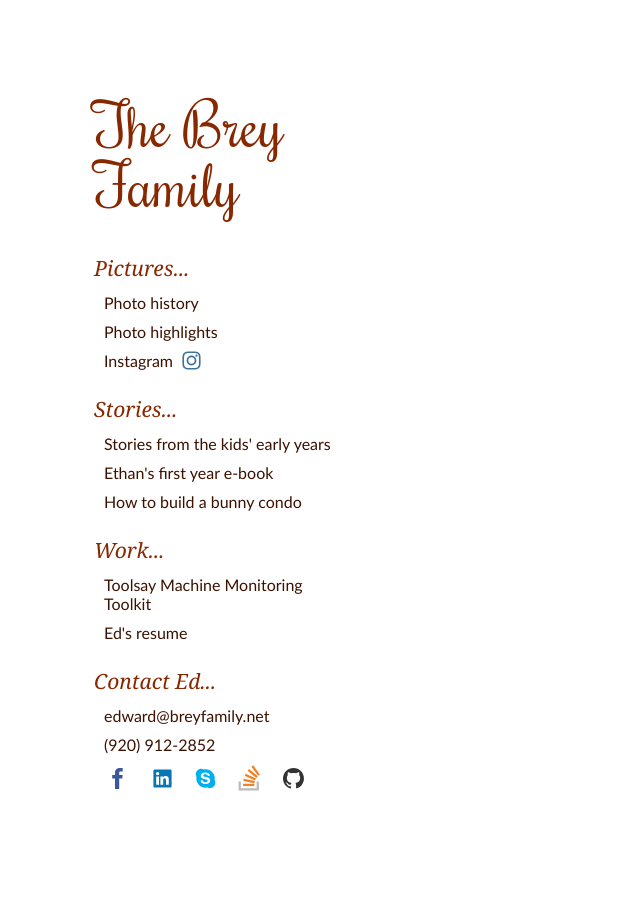
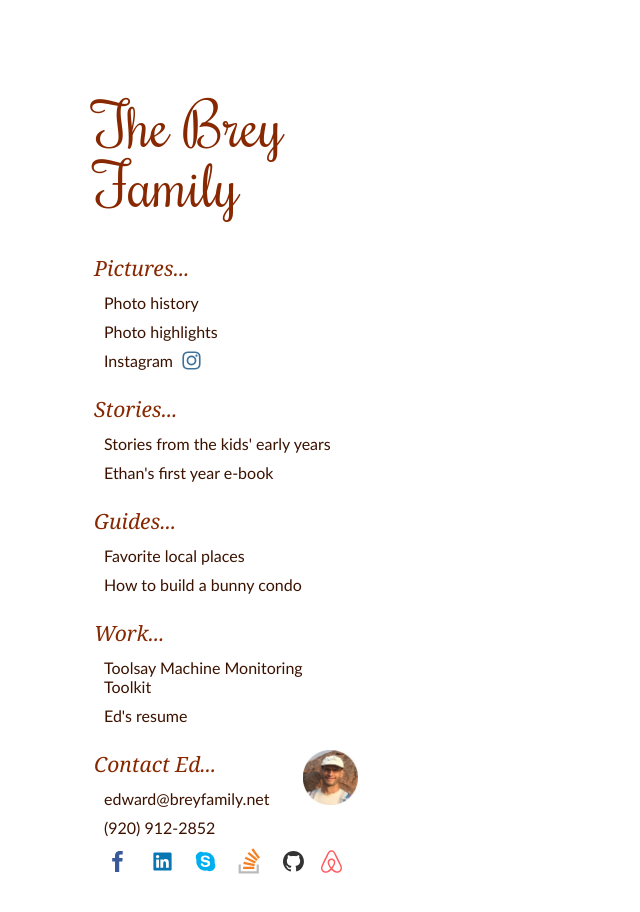
Before and after one commit to breyed/breyed.github.com, a plain HTML site: page index.html in a window 1280 px wide. Shown: the whole page, without its empty margins (0-640 px from the left). Drawn offline with Linux system fonts and the light colour scheme; a web font is replaced by a local one.

Commit message:
Add favorite local places.

```diff
--- a/Site.css
+++ b/Site.css
@@ -46,7 +46,7 @@ a {
 	text-decoration: none;
 	color: #993300;
 }
-header nav p {
+header nav p, header nav img {
 	margin: 20px 0 6px 0;
 	font-size: 21px;
 	color: #872800;
--- a/index.html
+++ b/index.html
@@ -27,12 +27,16 @@
 			<p>Stories...</p>
 			<ul><li><a href="https://early-years.breyfamily.net">Stories from the kids' early years</a></li></ul>
 			<ul><li><a href="ethan-firsts.pdf">Ethan's first year e-book</a></li></ul>
+
+			<p>Guides...</p>
+			<ul><li><a href="https://www.airbnb.com/s/guidebooks?refinement_paths%5B%5D=%2Fguidebooks%2F367700">Favorite local places</a></li></ul>
 			<ul><li><a href="bunnycage">How to build a bunny condo</a></li></ul>
 
 			<p>Work...</p>
 			<ul><li><a href="https://toolsay.com">Toolsay Machine Monitoring Toolkit</a></li></ul>
 			<ul><li><a href="https://stackoverflow.com/cv/edwardbrey">Ed's resume</a></li></ul>
 
+			<img style="float:right; width: 55px" src="images/Ed.jpg">
 			<p>Contact Ed...</p>
 			<ul><li><a href="mailto:edward@breyfamily.net">edward@breyfamily.net</a></li></ul>
 			<ul><li><a href="tel:+19209122852">(920) 912-2852</a></li></ul>
@@ -41,7 +45,8 @@
 				<a href="https://www.linkedin.com/in/edwardbrey/"><svg viewBox="0 0 50 50"><path style="fill:#0976b4" d="M36.1 12H13.9c-1.1 0-1.9.8-1.9 1.9v22.2c0 1 .9 1.9 1.9 1.9h22.2c1.1 0 1.9-.8 1.9-1.9V13.9c0-1.1-.9-1.9-1.9-1.9zM20 34h-4V22h4v12zm-2-13.6c-1.3 0-2.4-1.1-2.4-2.4 0-1.3 1.1-2.4 2.4-2.4 1.3 0 2.4 1.1 2.4 2.4 0 1.3-1.1 2.4-2.4 2.4zM34 34h-4v-6c0-1.6-.4-3.2-2-3.2s-2 1.6-2 3.2v6h-4V22h4v1.4h.2c.5-1 1.8-1.8 3.3-1.8 3.7 0 4.5 2.4 4.5 5.4v7z"></path></svg></a>
 				<a href="skype:edward.brey?call"><svg viewBox="0 0 50 50"><path style="fill:#00aff0" d="M38 27.3c.1-.8.2-1.6.2-2.4 0-1.8-.3-3.5-1-5.1-.7-1.6-1.6-3-2.8-4.2-1.2-1.2-2.6-2.2-4.2-2.8-1.6-.7-3.4-1-5.1-1-.8 0-1.7.1-2.5.2-1.1-.6-2.4-.9-3.7-.9-2.1 0-4.1.8-5.5 2.3-1.5 1.5-2.3 3.4-2.3 5.5 0 1.3.3 2.6 1 3.8-.1.7-.2 1.5-.2 2.3 0 1.8.3 3.5 1 5.1.7 1.6 1.6 3 2.8 4.2 1.2 1.2 2.6 2.2 4.2 2.8 1.6.7 3.4 1 5.1 1 .8 0 1.6-.1 2.3-.2 1.2.7 2.5 1 3.9 1 2.1 0 4.1-.8 5.5-2.3 1.5-1.5 2.3-3.4 2.3-5.5 0-1.3-.3-2.6-1-3.8zM25.1 33c-4.7 0-6.8-2.3-6.8-4 0-.9.7-1.5 1.6-1.5 2 0 1.5 2.9 5.2 2.9 1.9 0 3-1 3-2.1 0-.6-.3-1.4-1.6-1.7l-4.2-1c-3.4-.8-4-2.7-4-4.4 0-3.6 3.3-4.9 6.5-4.9 2.9 0 6.3 1.6 6.3 3.7 0 .9-.8 1.4-1.7 1.4-1.7 0-1.4-2.4-4.9-2.4-1.7 0-2.7.8-2.7 1.9 0 1.1 1.4 1.5 2.5 1.7l3.1.7c3.4.8 4.2 2.7 4.2 4.6.1 2.9-2.1 5.1-6.5 5.1z"></path></svg></a>
 				<a href="https://stackoverflow.com/users/145173/edward-brey"><svg viewBox="0 0 120 120"><path style="fill:#bcbbbb" d="M84.4 93.8V70.6h7.7v30.9H22.6V70.6h7.7v23.2z"/><path style="fill:#f48023" d="M38.8 68.4l37.8 7.9 1.6-7.6-37.8-7.9-1.6 7.6zm5-18l35 16.3 3.2-7-35-16.4-3.2 7.1zm9.7-17.2l29.7 24.7 4.9-5.9-29.7-24.7-4.9 5.9zm19.2-18.3l-6.2 4.6 23 31 6.2-4.6-23-31zM38 86h38.6v-7.7H38V86z"/></svg></a>
-				<a href="https://github.com/breyed"><svg viewBox="0 0 50 50"><svg viewBox="0 0 50 50"><path style="fill:#333" fill-rule="evenodd" clip-rule="evenodd" d="M25 10c-8.3 0-15 6.7-15 15 0 6.6 4.3 12.2 10.3 14.2.8.1 1-.3 1-.7v-2.6c-4.2.9-5.1-2-5.1-2-.7-1.7-1.7-2.2-1.7-2.2-1.4-.9.1-.9.1-.9 1.5.1 2.3 1.5 2.3 1.5 1.3 2.3 3.5 1.6 4.4 1.2.1-1 .5-1.6 1-2-3.3-.4-6.8-1.7-6.8-7.4 0-1.6.6-3 1.5-4-.2-.4-.7-1.9.1-4 0 0 1.3-.4 4.1 1.5 1.2-.3 2.5-.5 3.8-.5 1.3 0 2.6.2 3.8.5 2.9-1.9 4.1-1.5 4.1-1.5.8 2.1.3 3.6.1 4 1 1 1.5 2.4 1.5 4 0 5.8-3.5 7-6.8 7.4.5.5 1 1.4 1 2.8v4.1c0 .4.3.9 1 .7 6-2 10.2-7.6 10.2-14.2C40 16.7 33.3 10 25 10z"></path></svg></a>
+				<a href="https://github.com/breyed"><svg viewBox="0 0 50 50"><path style="fill:#333" fill-rule="evenodd" clip-rule="evenodd" d="M25 10c-8.3 0-15 6.7-15 15 0 6.6 4.3 12.2 10.3 14.2.8.1 1-.3 1-.7v-2.6c-4.2.9-5.1-2-5.1-2-.7-1.7-1.7-2.2-1.7-2.2-1.4-.9.1-.9.1-.9 1.5.1 2.3 1.5 2.3 1.5 1.3 2.3 3.5 1.6 4.4 1.2.1-1 .5-1.6 1-2-3.3-.4-6.8-1.7-6.8-7.4 0-1.6.6-3 1.5-4-.2-.4-.7-1.9.1-4 0 0 1.3-.4 4.1 1.5 1.2-.3 2.5-.5 3.8-.5 1.3 0 2.6.2 3.8.5 2.9-1.9 4.1-1.5 4.1-1.5.8 2.1.3 3.6.1 4 1 1 1.5 2.4 1.5 4 0 5.8-3.5 7-6.8 7.4.5.5 1 1.4 1 2.8v4.1c0 .4.3.9 1 .7 6-2 10.2-7.6 10.2-14.2C40 16.7 33.3 10 25 10z"></path></svg></a>
+				<a href="https://www.airbnb.com/users/show/5516056"><svg viewBox="0 0 1000 1000" style="width:25px"><path style="fill:#FF5A5F" d="m499.3 736.7c-51-64-81-120.1-91-168.1-10-39-6-70 11-93 18-27 45-40 80-40s62 13 80 40c17 23 21 54 11 93-11 49-41 105-91 168.1zm362.2 43c-7 47-39 86-83 105-85 37-169.1-22-241.1-102 119.1-149.1 141.1-265.1 90-340.2-30-43-73-64-128.1-64-111 0-172.1 94-148.1 203.1 14 59 51 126.1 110 201.1-37 41-72 70-103 88-24 13-47 21-69 23-101 15-180.1-83-144.1-184.1 5-13 15-37 32-74l1-2c55-120.1 122.1-256.1 199.1-407.2l2-5 22-42c17-31 24-45 51-62 13-8 29-12 47-12 36 0 64 21 76 38 6 9 13 21 22 36l21 41 3 6c77 151.1 144.1 287.1 199.1 407.2l1 1 20 46 12 29c9.2 23.1 11.2 46.1 8.2 70.1zm46-90.1c-7-22-19-48-34-79v-1c-71-151.1-137.1-287.1-200.1-409.2l-4-6c-45-92-77-147.1-170.1-147.1-92 0-131.1 64-171.1 147.1l-3 6c-63 122.1-129.1 258.1-200.1 409.2v2l-21 46c-8 19-12 29-13 32-51 140.1 54 263.1 181.1 263.1 1 0 5 0 10-1h14c66-8 134.1-50 203.1-125.1 69 75 137.1 117.1 203.1 125.1h14c5 1 9 1 10 1 127.1.1 232.1-123 181.1-263.1z"></path></svg></a>
 			</li></ul>
 		</nav>
 	</header>
```
Also changed, not shown: images/Ed.jpg (added).
